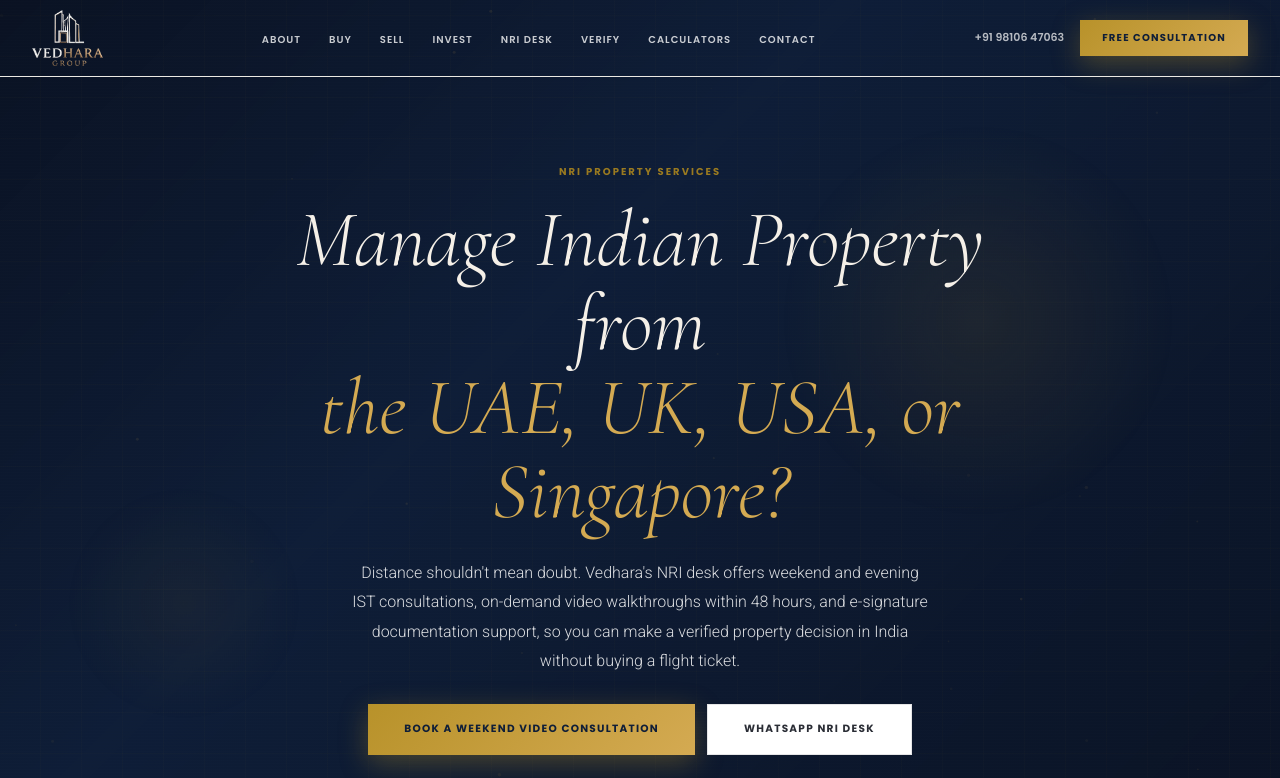
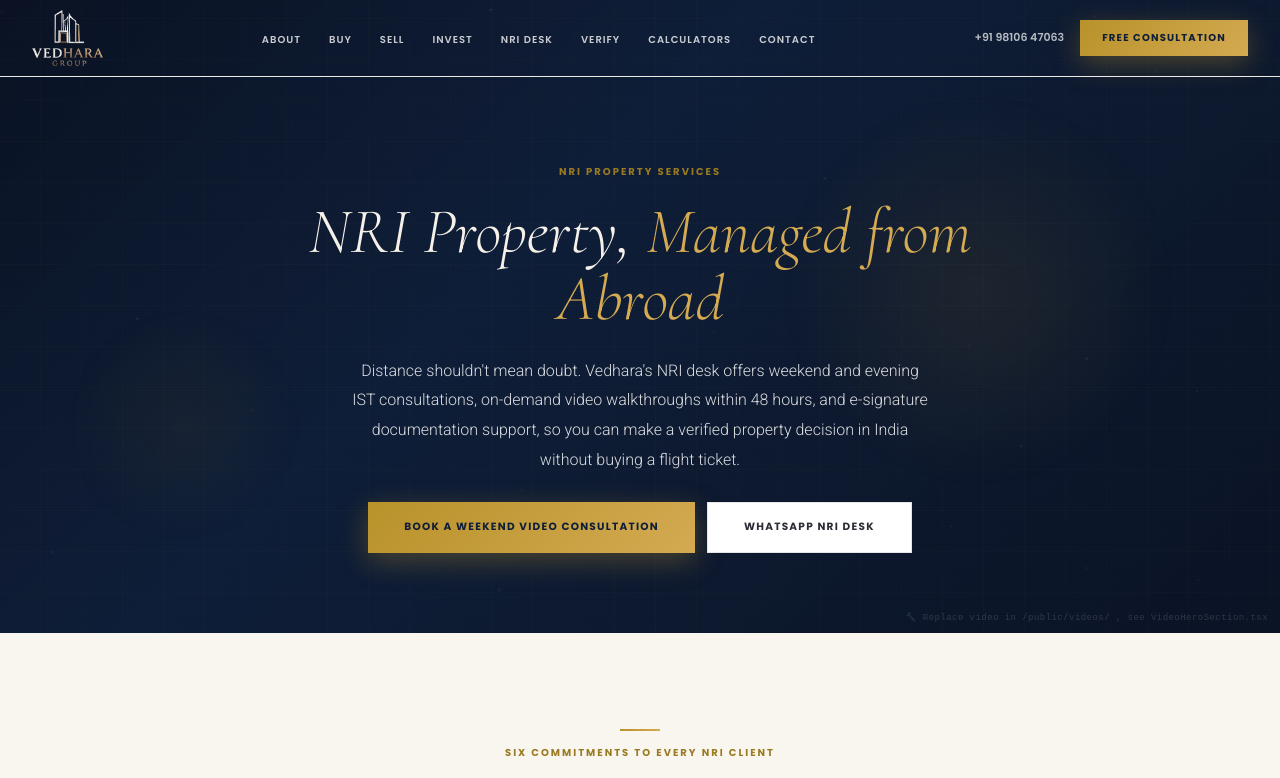
Before and after one commit to mohit1661-ai/Vedhara-Group-Supabase, a Next.js app: page /nri-services in a window 1280 px wide. Shown: the top 778 px of the page. Built offline with nearby package versions, Linux system fonts and the light colour scheme.

Commit message:
Fix NRI headings to fit in 2 lines on homepage and NRI services page

```diff
--- a/app/nri-services/page.tsx
+++ b/app/nri-services/page.tsx
@@ -53,8 +53,8 @@
       <VideoHeroSection videoSrc="/videos/Vedhara%20Group%20Delhi%20NCR%20NRI%20Desk%20Page%20Video.mp4">
         <span className="v-line" style={{ margin:"0 auto 14px" }} />
         <p className="eyebrow" style={{ marginBottom:18 }}>NRI Property Services</p>
-        <h1 style={{ fontFamily:"var(--t-display)",fontStyle:"italic",fontWeight:300,fontSize:"clamp(36px,6.5vw,80px)",color:"var(--light)",lineHeight:1.05,marginBottom:24 }}>
-          Manage Indian Property from<br /><span style={{ color:"var(--gold-lt)" }}>the UAE, UK, USA, or Singapore?</span>
+        <h1 style={{ fontFamily:"var(--t-display)",fontStyle:"italic",fontWeight:300,fontSize:"clamp(32px,5.5vw,64px)",color:"var(--light)",lineHeight:1.05,marginBottom:24 }}>
+          NRI Property, <span style={{ color:"var(--gold-lt)" }}>Managed from Abroad</span>
         </h1>
         <p className="body-lg" style={{ color:"rgba(255,255,255,0.85)",maxWidth:580,margin:"0 auto 28px" }}>
           Distance shouldn&apos;t mean doubt. Vedhara&apos;s NRI desk offers weekend and evening IST consultations, on-demand video walkthroughs within 48 hours, and e-signature documentation support, so you can make a verified property decision in India without buying a flight ticket.
--- a/app/page.tsx
+++ b/app/page.tsx
@@ -288,7 +288,7 @@
               <span className="v-line" />
               <p className="eyebrow" style={{ color:"var(--gold-lt)",marginBottom:14 }}>NRI Desk</p>
               <h2 className="heading-xl" style={{ color:"var(--light)",lineHeight:1.1,marginBottom:20 }}>
-                Manage Indian Property from<br />the UAE, UK, USA, or Singapore?
+                NRI Property, Managed from Abroad
               </h2>
               <p className="body-lg" style={{ color:"rgba(252,250,244,0.5)",marginBottom:28,maxWidth:560 }}>
                 Distance shouldn&apos;t mean doubt. Vedhara&apos;s NRI desk offers weekend and evening IST consultations, on-demand video walkthroughs of shortlisted properties within 48 hours, and e-signature documentation support, so you can make a verified property decision in India without buying a flight ticket.
```
